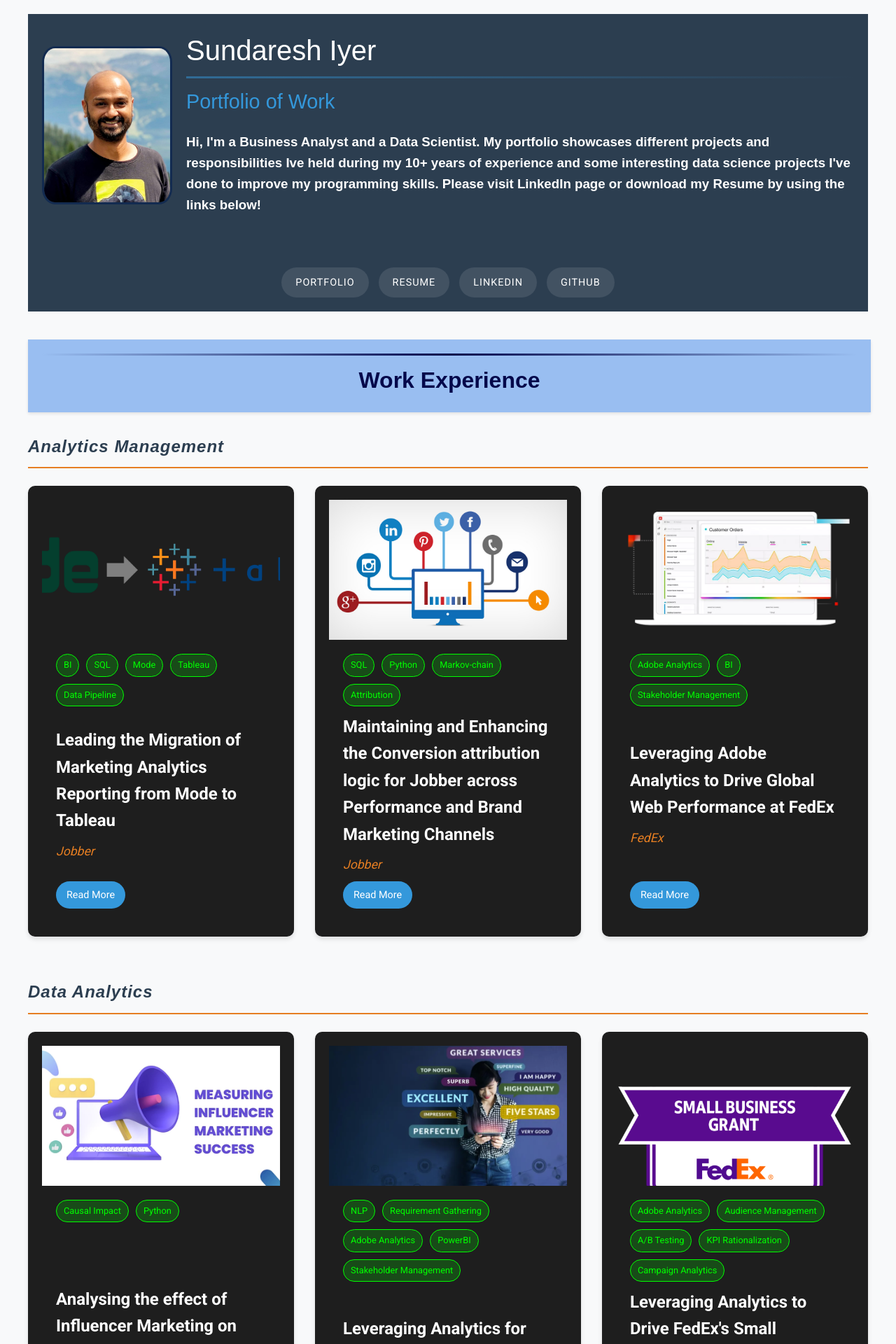
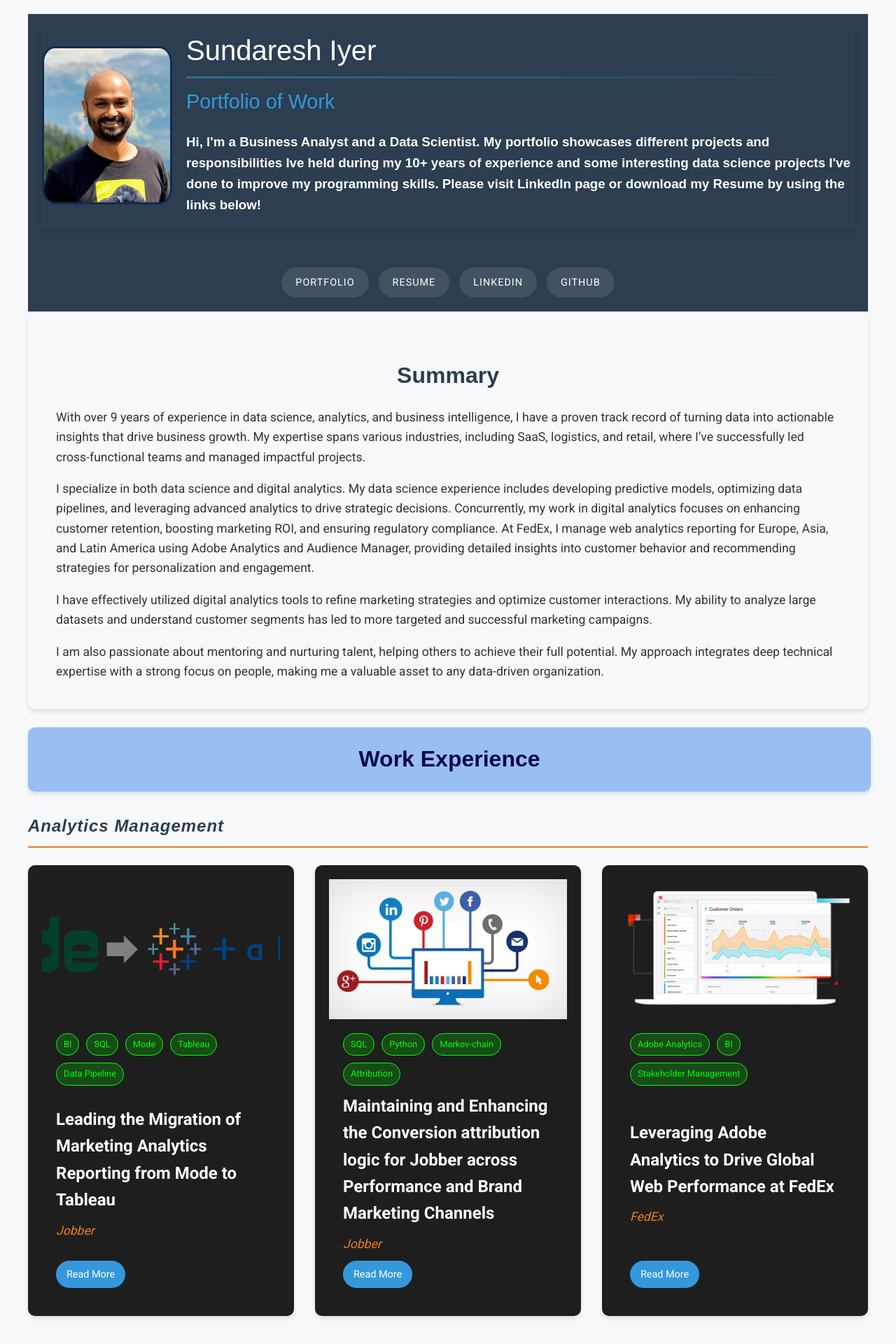
Before and after one commit to IyerS/sundareshiyer.github.io, a Jekyll site: the page built from index.html, in a window 1280 px wide. Shown: the top 1920 px of the page at 70% size. Built offline with Jekyll 4.4.1, drawn with Linux system fonts in a browser that asks for light colours.

Commit message:
adding a summary to profile

```diff
--- a/assets/css/main.scss
+++ b/assets/css/main.scss
@@ -31,7 +31,7 @@
 }
 
 /* Heading Styles with Horizontal Bar */
-h2 {
+header h2 {
     position: relative;
     padding-bottom: 10px;
     margin-top: 40px;
@@ -40,7 +40,7 @@
     font-size: 24px;
 }
 
-h2::before {
+header h2::before {
     content: '';
     display: block;
     width: 100%;
@@ -77,6 +77,7 @@
     display: flex;
     align-items: center;
     margin-bottom: 15px;
+    box-shadow: 0 4px 6px rgba(0, 0, 0, 0.1);
 }
 
 .profile-image img {
@@ -125,7 +126,7 @@
 nav {
     background-color: #2c3e50;
     padding: 15px 0;
-    margin-bottom: 40px;
+    margin-bottom: 0px;
     text-align: center; // Center-justify the navigation
 
     a {
@@ -155,6 +156,34 @@
     }
 }
 
+.summary {
+    background-color: #f8f9fa;
+    padding: 40px;
+    border-radius: 10px;
+    box-shadow: 0 4px 6px rgba(0, 0, 0, 0.1);
+    margin-bottom: 10px;
+
+    h2 {
+      color: #2c3e50;
+      font-size: 2em;
+      margin-bottom: 20px;
+      text-align: center;
+    }
+
+    .summary-content {
+      font-size: 1.1em;
+      line-height: 1.6;
+      color: #333;
+
+      p {
+        margin-bottom: 15px;
+
+        &:last-child {
+          margin-bottom: 0;
+        }
+      }
+    }
+  }
 
 .home-page {
     background-color: #ececec;
@@ -477,23 +506,24 @@
     font-size: xx-large;
     color: #04084b; // Light color for the text
     background-color: #99bef1; // Dark background color
+    border-radius: 10px;
     text-align: center;
     width: 97%; // Full width of its container
-    box-shadow: 0 2px 4px rgba(0, 0, 0, 0.1); // Subtle shadow for depth
+    box-shadow: 0 4px 6px rgba(0, 0, 0, 0.1); // Subtle shadow for depth
 }
 
-.skill-showcase h2::before, .work-experience h2::before {
-    content: '';
-    display: block;
-    width: 100%;
-    height: 3px;
-    margin-bottom: 10px;
-    background: linear-gradient(to right,
-        #99bef1,   /* Light at the start */
-        #04084b 50%,              /* Dark in the center */
-        #99bef1    /* Light at the end */
-    );
-}
+// .skill-showcase h2::before, .work-experience h2::before {
+//     content: '';
+//     display: block;
+//     width: 100%;
+//     height: 3px;
+//     margin-bottom: 10px;
+//     background: linear-gradient(to right,
+//         #99bef1,   /* Light at the start */
+//         #04084b 50%,              /* Dark in the center */
+//         #99bef1    /* Light at the end */
+//     );
+// }
 
 /* Images */
 .post-content img {
--- a/index.html
+++ b/index.html
@@ -3,6 +3,18 @@
 title: Home
 custom_css_class: home-page
 ---
+<div class="section summary">
+  <h2>Summary</h2>
+  <div class="summary-content">
+    <p>With over 9 years of experience in data science, analytics, and business intelligence, I have a proven track record of turning data into actionable insights that drive business growth. My expertise spans various industries, including SaaS, logistics, and retail, where I’ve successfully led cross-functional teams and managed impactful projects.</p>
+
+    <p>I specialize in both data science and digital analytics. My data science experience includes developing predictive models, optimizing data pipelines, and leveraging advanced analytics to drive strategic decisions. Concurrently, my work in digital analytics focuses on enhancing customer retention, boosting marketing ROI, and ensuring regulatory compliance. At FedEx, I manage web analytics reporting for Europe, Asia, and Latin America using Adobe Analytics and Audience Manager, providing detailed insights into customer behavior and recommending strategies for personalization and engagement.</p>
+
+    <p>I have effectively utilized digital analytics tools to refine marketing strategies and optimize customer interactions. My ability to analyze large datasets and understand customer segments has led to more targeted and successful marketing campaigns.</p>
+
+    <p>I am also passionate about mentoring and nurturing talent, helping others to achieve their full potential. My approach integrates deep technical expertise with a strong focus on people, making me a valuable asset to any data-driven organization.</p>
+  </div>
+</div>
 
 <section class="work-experience">
   <h2>Work Experience</h2>
```
Also changed, not shown: 3 other files.
